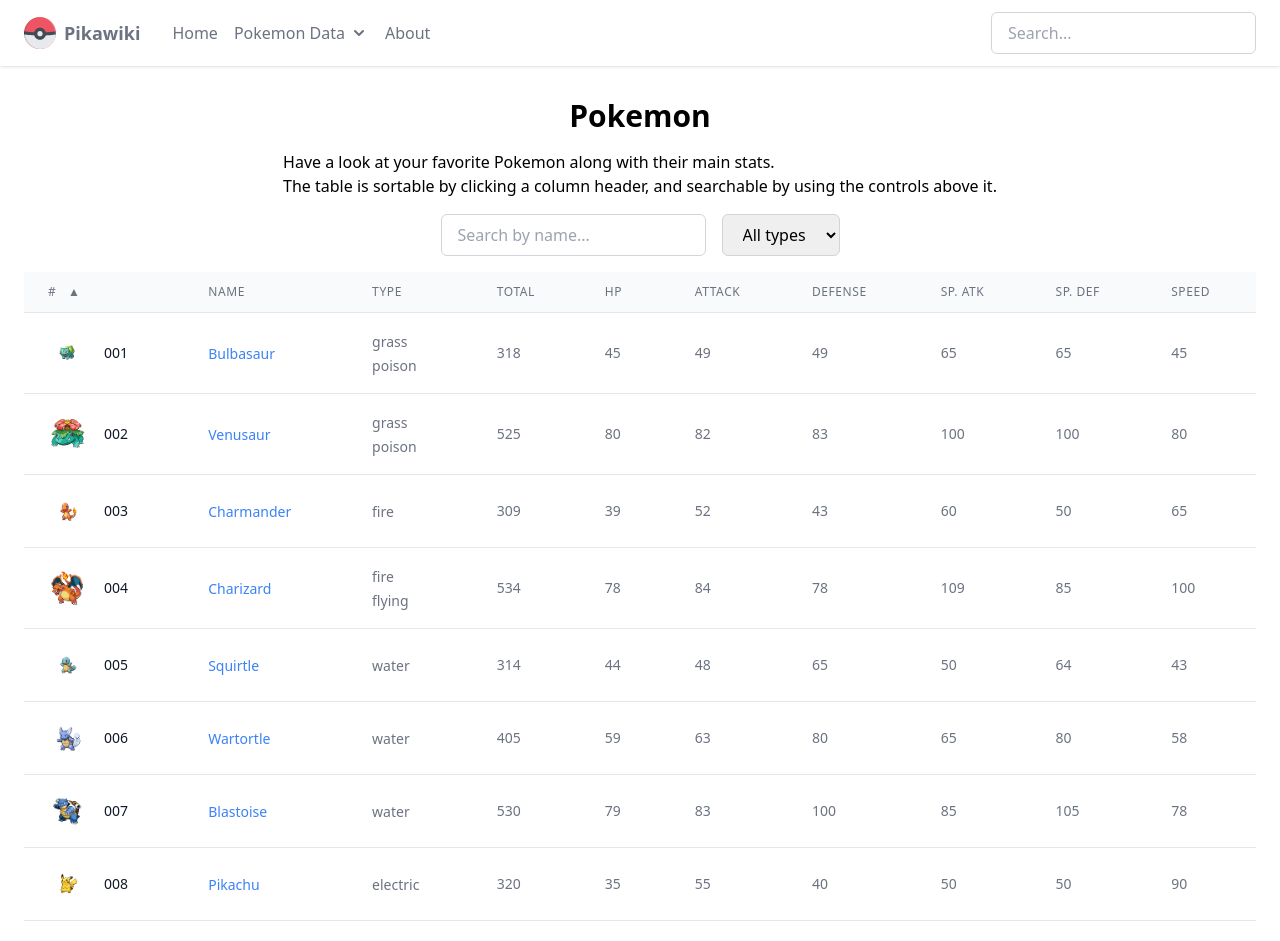
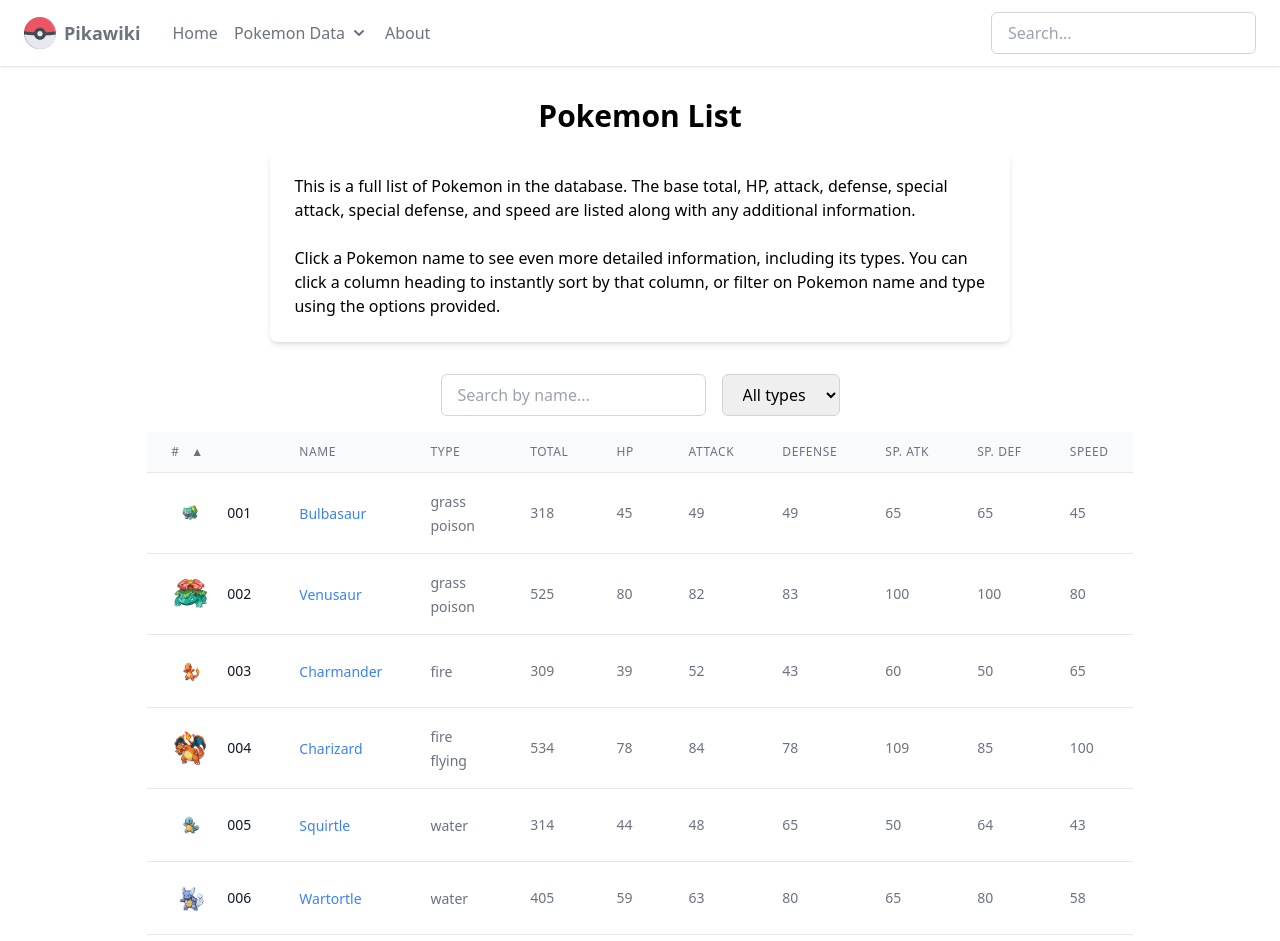
Before and after one commit to Keithsel/pikawiki-ui, a Vue app: page /pokemon in a window 1280 px wide. Shown: the top 941 px of the page. Built offline with nearby package versions, Linux system fonts and the light colour scheme.

Commit message:
Change how the description is displayed

```diff
--- a/src/views/PokemonView.vue
+++ b/src/views/PokemonView.vue
@@ -3,11 +3,14 @@
   <div>
     <HeaderComponent />
     <div class="container mx-auto px-6 py-8">
-      <h1 class="text-3xl font-bold mb-4 text-center">Pokemon</h1>
-      <div class="mb-4 flex flex-col items-center">
-        <div class="text-left inline-block">
-          <span>Have a look at your favorite Pokemon along with their main stats.</span><br>
-          <span class="text-center">The table is sortable by clicking a column header, and searchable by using the controls above it.</span>
+      <h1 class="text-3xl font-bold mb-4 text-center">Pokemon List</h1>
+      <div class="flex justify-center mb-8">
+        <div class="w-3/5 bg-white p-6 rounded-lg shadow-md">
+          <p class="text-left">
+            This is a full list of Pokemon in the database. The base total, HP, attack, defense, special attack, special defense, and speed are listed along with any additional information.
+            <br><br>
+            Click a Pokemon name to see even more detailed information, including its types. You can click a column heading to instantly sort by that column, or filter on Pokemon name and type using the options provided.
+          </p>
         </div>
       </div>
       <div class="mb-4 flex justify-center">
@@ -29,7 +32,11 @@
           </select>
         </div>
       </div>
-      <PokemonBoard :pokemons="filteredPokemons" />
+      <div class="flex justify-center">
+        <div class="w-4/5">
+          <PokemonBoard :pokemons="filteredPokemons" />
+        </div>
+      </div>
     </div>
   </div>
 </template>
```
